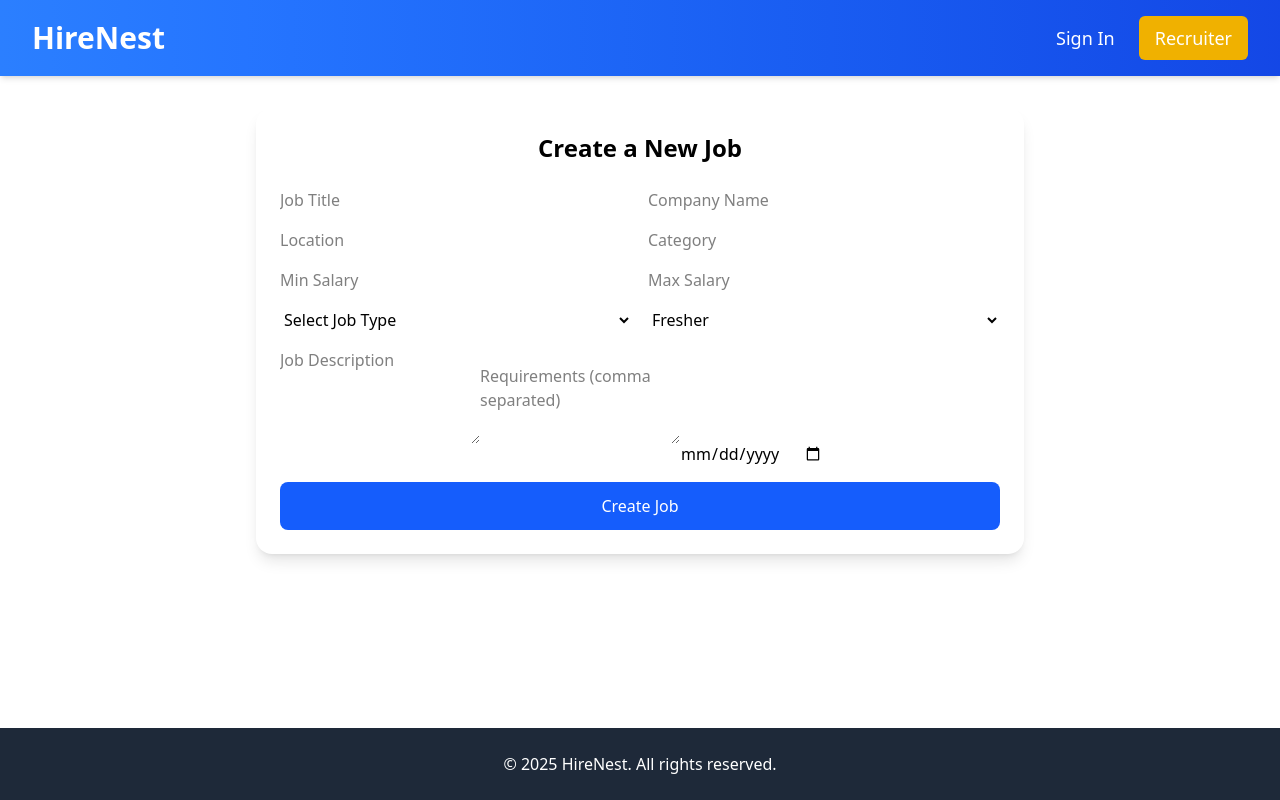
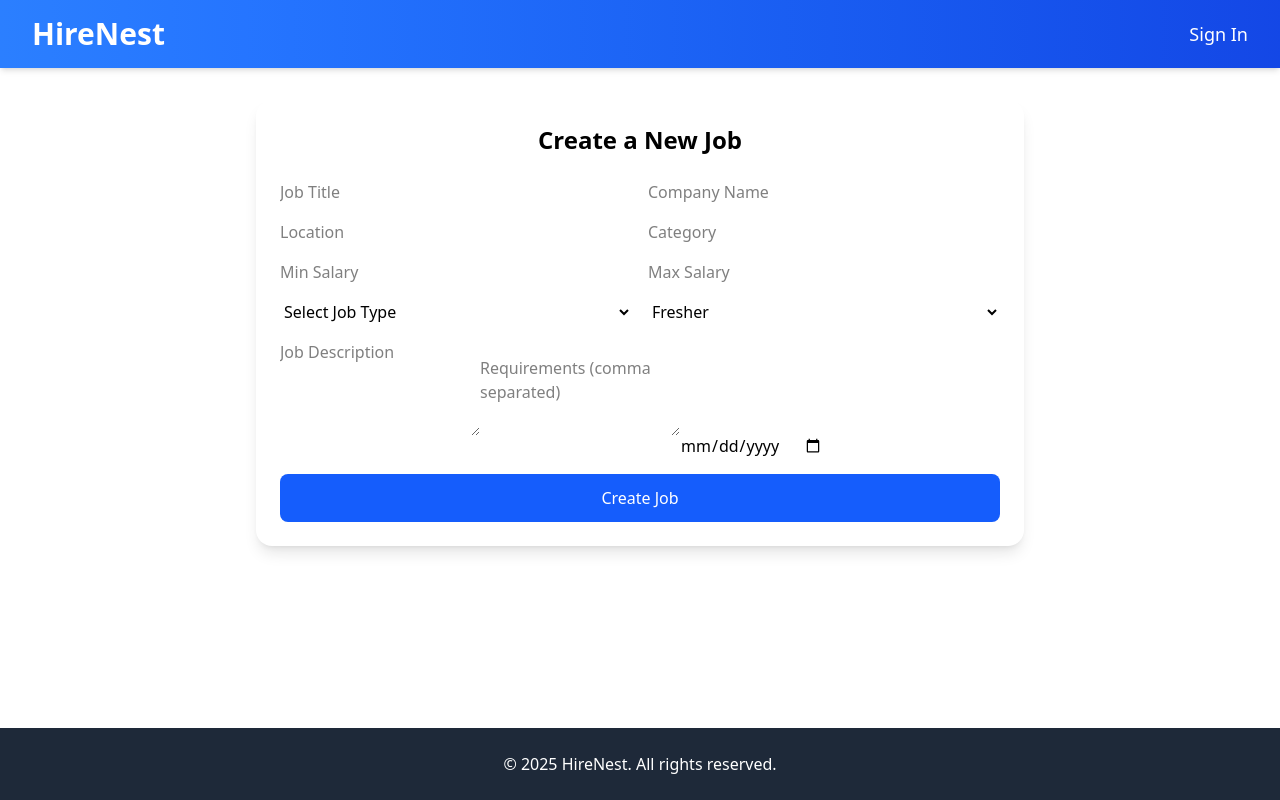
Before and after one commit to ItxUzair1/Job-Portal, a React (Vite) app in the folder Client/Portal-Front/: page /postJobs in a window 1280 px wide. Built offline with nearby package versions, Linux system fonts and the light colour scheme.

Commit message:
Modify some COde

```diff
--- a/Client/Portal-Front/src/components/Navbar.jsx
+++ b/Client/Portal-Front/src/components/Navbar.jsx
@@ -32,12 +32,7 @@ const Navbar = () => {
               <Link to="/login" className="text-white hover:text-yellow-300 text-lg transition">
                 Sign In
               </Link>
-              <Link
-                to="/recruiter"
-                className="bg-yellow-500 hover:bg-yellow-600 text-white px-4 py-2 rounded-md text-lg transition"
-              >
-                Recruiter
-              </Link>
+
             </>
           ) : (
             <>
@@ -95,12 +90,7 @@ const Navbar = () => {
               <Link to="/login" className="block text-white hover:text-yellow-300 text-lg transition">
                 Sign In
               </Link>
-              <Link
-                to="/recruiter"
-                className="block bg-yellow-500 hover:bg-yellow-600 text-white px-4 py-2 rounded-md text-lg transition"
-              >
-                Recruiter
-              </Link>
+
             </>
           ) : (
             <>
```
